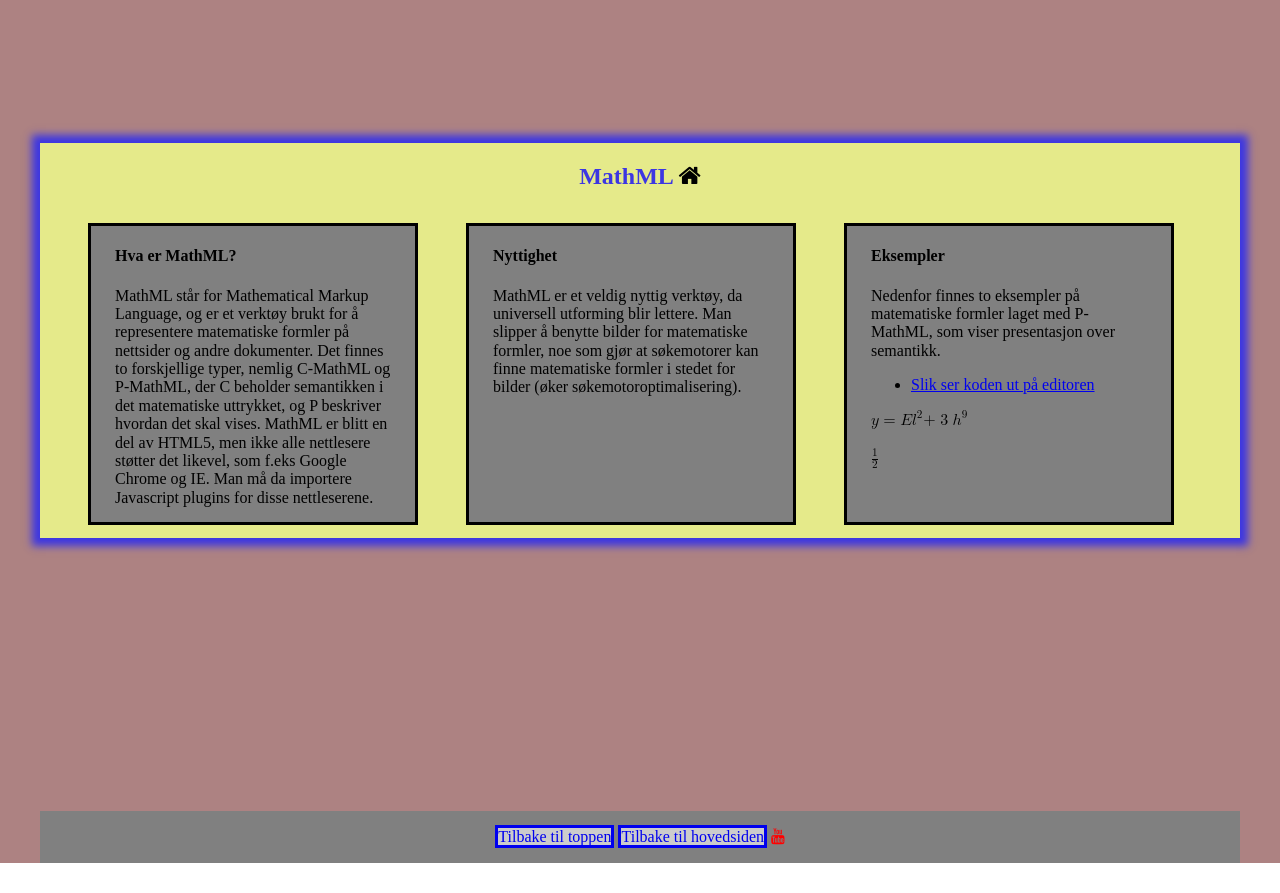
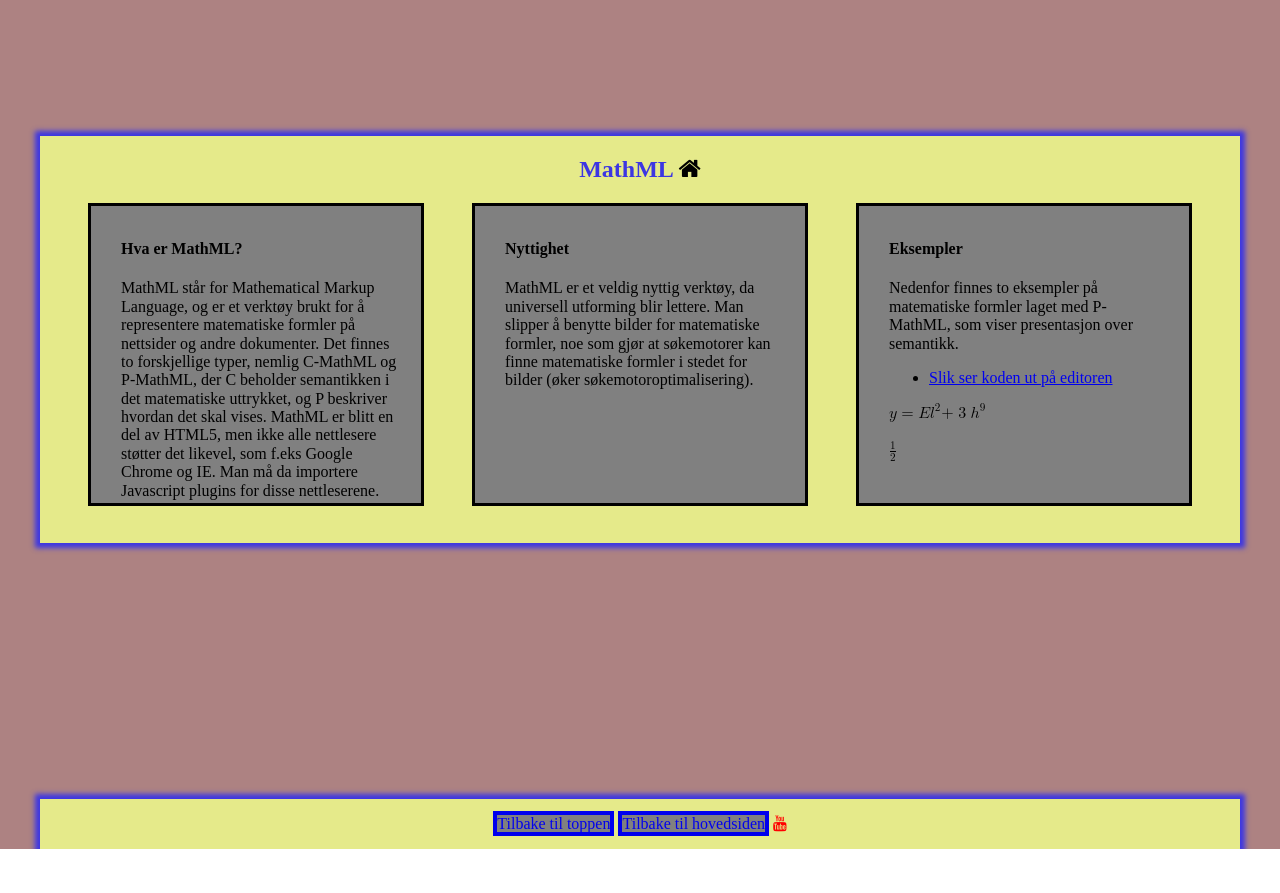
Before and after one commit to JarlBallin/Oblig2, a plain HTML site: page mathML.html in a window 1280 px wide. Shown: the part 620-1513 px from the top of the page. After the commit the page ends 1469 px from the top, so only its background shows below. Drawn offline with nearby package versions, Linux system fonts and the light colour scheme; some packages are replaced by stand-ins of ours.

Commit message:
Ryddet opp i CSS til mathML.html

```diff
--- a/stiler/mathml.css
+++ b/stiler/mathml.css
@@ -1,55 +1,52 @@
 @import url(normalize.css);
 @import url(font-awesome.css);
 
+/*Bilde på toppen*/
 #toppBilde {
+    margin: 0 auto;
+    height: 500px;
+    width: 1200px;
     position: relative;
-    width: 1200px;
-    height: 500px;
-    margin: 0 auto;
 }
 
+/*Tittel/overskrift*/
 h1 {
+  font-family: fantasy;
+  width: 100%;
+  font-size: 800%;
+  letter-spacing: 25px;
+  color: yellow;
   position: absolute;
-  top: 50 %;
-  left: 60 %;
-  width: 100%;
-  z-index: 1;
-  font-size: 600%;
-  color: yellow;
-  font-family: fantasy;
-  letter-spacing: 10px;
   text-align: center;
 }
 
+/*Artikkel-tittel*/
 h2 {
+  text-align: center;
   color: #3c36e2;
-  text-align: center;
 }
 
+/*Fleks*/
 .flexBox{
+    display: flex;
+    max-width: 1200px;
     width: 100%;
-    max-width: 1200px;
-    margin: 19% auto 30px auto;
-    display: flex;
-    justify-content: space-between;
+    margin: 20% auto auto;
 }
 
 .articles {
-  flex 1;
-  margin: 20px 0 30px 0;
-  padding: 5 %;
   background-color: #e5ea8a;
-  box-shadow: 0 0 8px 8px #3c36e2;
+  box-shadow: 0 0 5px 5px #3c36e2;
 }
 
 .lead {
+  padding: 1% 2% 0 2.5%;
+  margin: auto auto 2% 4%;
+  background: grey;
+  border: black solid;
   float: left;
   width: 23%;
-  height: 75%;
-  margin: 1% 0 1% 4%;
-  padding: 0 2% 0 2%;
-  background: grey;
-  border: black solid;
+  height: 70%;
 }
 
 
@@ -59,19 +56,19 @@ h2 {
     height: 100%;
 }
 
-/*Linker i bunnen*/
+/*Knapp/linker i bunnen*/
 .link{
   text-decoration: none;
-  background-color: #ccc;
-  border: 3px solid;
+  background-color: grey;
+  border: 4px solid;
 }
 
 /*Bunn*/
 footer {
+
+  background: #e5ea8a;
   width: 100%;
-  padding-top: 1px;
-  height: 1%;
-  background: grey;
+  box-shadow: 0 0 5px 5px #3c36e2;
   text-align: center;
 }
 
```
